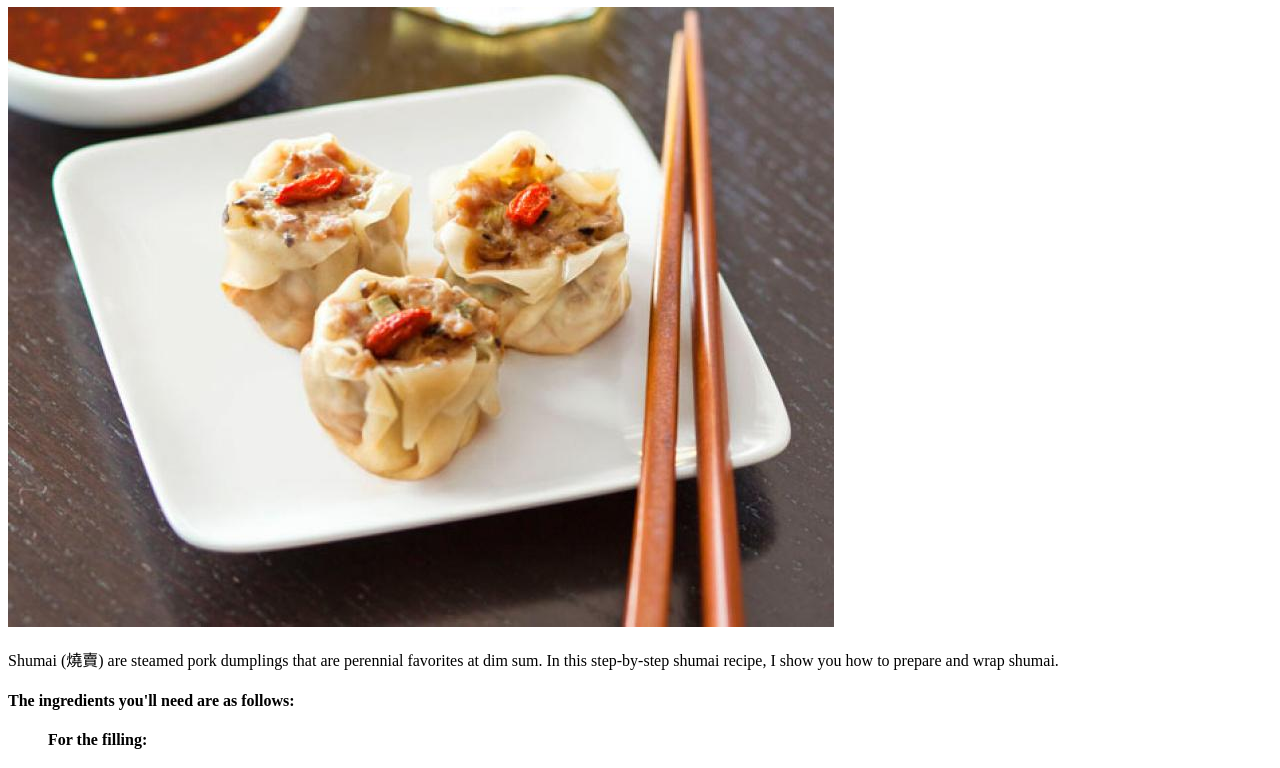
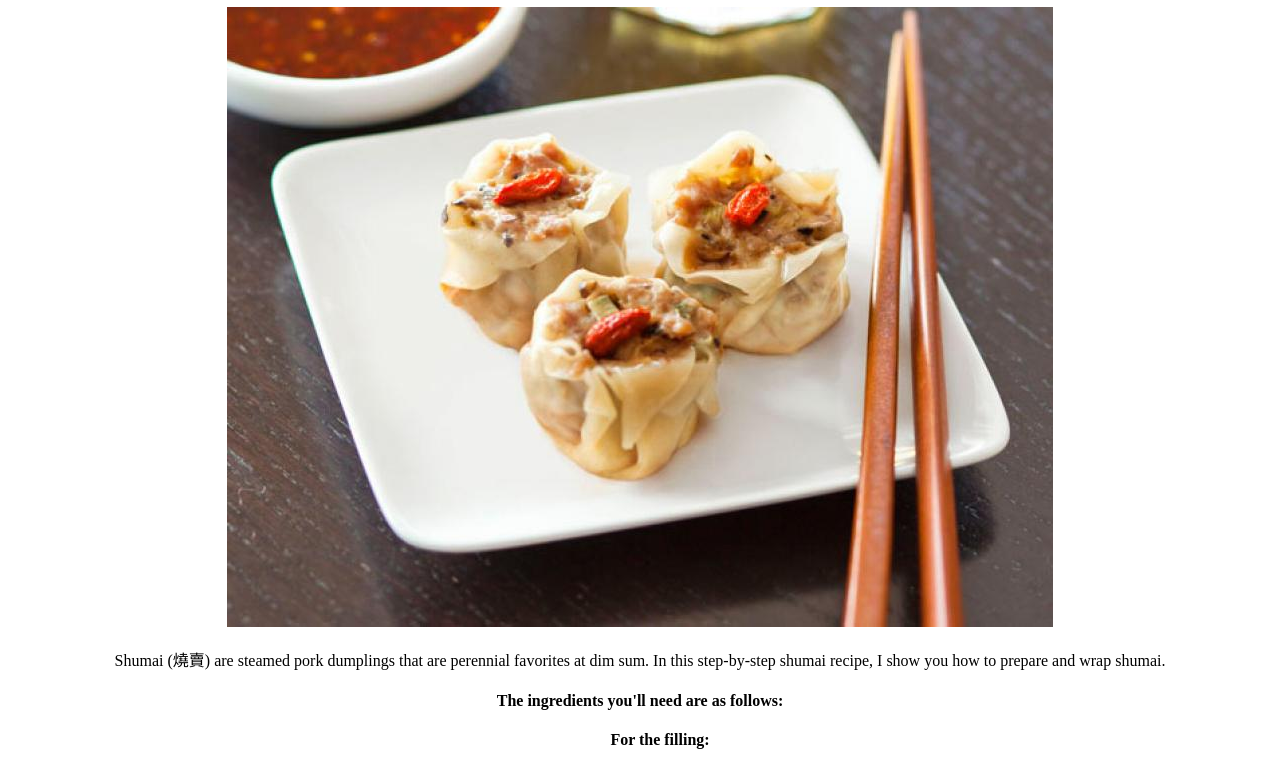
Before and after one commit to Memevin/odin-recipes, a plain HTML site: page recipes/steamed_pork_mushroom_shumai.html in a window 1280 px wide. Shown: the part 73-841 px from the top of the page. Drawn offline with Linux system fonts and the light colour scheme.

Commit message:
added some css

```diff
--- a/recipes/steamed_pork_mushroom_shumai.html
+++ b/recipes/steamed_pork_mushroom_shumai.html
@@ -3,8 +3,10 @@
     <head>
         <title>Steamed Pork and Mushroom Shumai</title>
         <meta charset="utf-8">
+        <link rel="stylesheet" href="../style.css">
     </head>
     <body>
+        <div id="center">
             <h1>Steamed Pork and Mushroom Shumai</h1>
             <img src="../images/shumai.jpeg">
             <p>Shumai (燒賣) are steamed pork dumplings that are perennial favorites at dim sum. In this step-by-step shumai recipe, I show you how to prepare and wrap shumai.
@@ -44,5 +46,6 @@
                 <p>And just like that you're done creating your Steamed Pork Shumai, hope you enjoy!</p>
 
             <a href="../index.html">Go back</a>
+        </div>
     </body>
 </html>
--- /dev/null
+++ b/style.css
@@ -0,0 +1,3 @@
+#center{
+    text-align:center;
+}
```
Also changed, not shown: index.html (+3 -2 lines), recipes/hot_oil_ramen.html (+3 -0 lines), recipes/jiggly_pancake.html (+3 -1 lines). Lines whose indentation alone changed are shown as unchanged.
